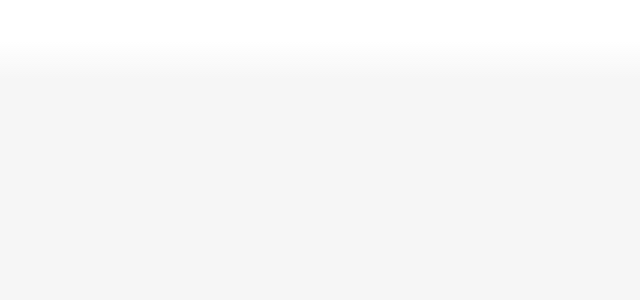
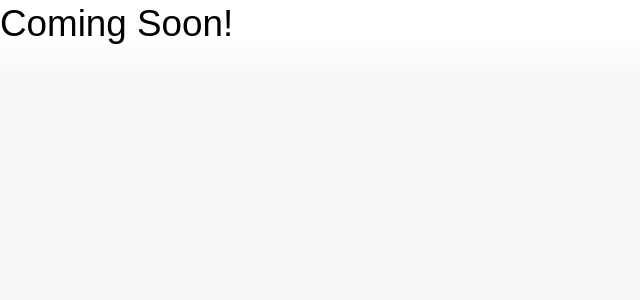
Before and after one commit to joemcgee4151986/Frontpagereact, a React (Create React App) app: page /About in a window 1280 px wide. Before the commit this address had no page. Shown: the top 300 px of the page, without its empty margins (0-640 px from the left). Built offline with nearby package versions, Linux system fonts and the light colour scheme.

Commit message:
added a temp about page

```diff
--- /dev/null
+++ b/src/About.js
@@ -0,0 +1,10 @@
+import React from 'react';
+
+
+export default function About() {
+    return (
+        <div>
+            <h1>Coming Soon!</h1>
+        </div>
+    );
+}
--- a/src/App.js
+++ b/src/App.js
@@ -7,7 +7,7 @@ import {
 } from "react-router-dom";
 import Mainsection from './Mainsection';
 import Mainsectiontwo from './Mainsectiontwo';
-
+import About from './About';
 
 export default function App() {
   return (
@@ -24,7 +24,7 @@ export default function App() {
 
         <Route  path="/Mainsection" element={<Mainsection />} />
         <Route  path="/Mainsectiontwo" element={<Mainsectiontwo />} />
-
+        <Route  path="/About" element={<About/>} />
         </Routes>
 
       </div>
--- a/src/Mainsectiontwo.js
+++ b/src/Mainsectiontwo.js
@@ -59,7 +59,7 @@ export default function Mainsectiontwo() {
               <h3>Interaction</h3>
               <ul>
                 <li><a href="./Mainsection">Mainsection</a></li>
-                <li><a href="#">About</a></li>
+                <li><a href="./About">About</a></li>
                 <li><a href="#">Portal</a></li>
               </ul>
             </div>
--- a/src/index.js
+++ b/src/index.js
@@ -4,12 +4,12 @@ import "./App.css";
 import './Apptwo.css';
 import App from './App';
 
-
 import reportWebVitals from './reportWebVitals';
 
 const root = ReactDOM.createRoot(document.getElementById('root'));
 root.render(
   <React.StrictMode>
+
 
    <App/>
 
```
